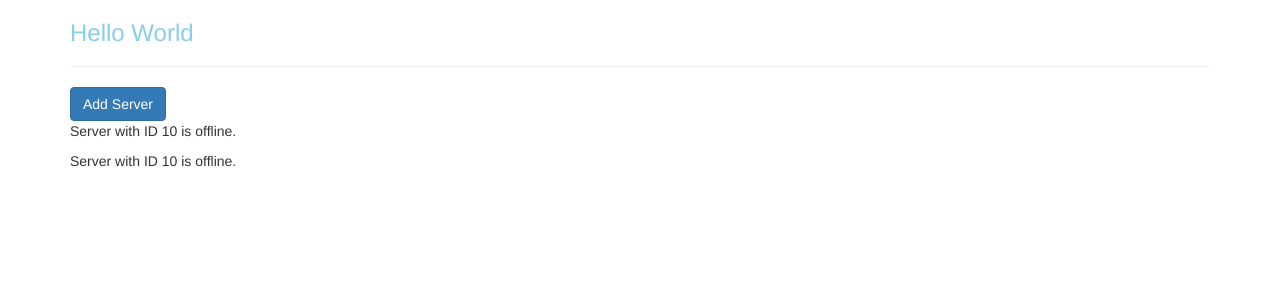
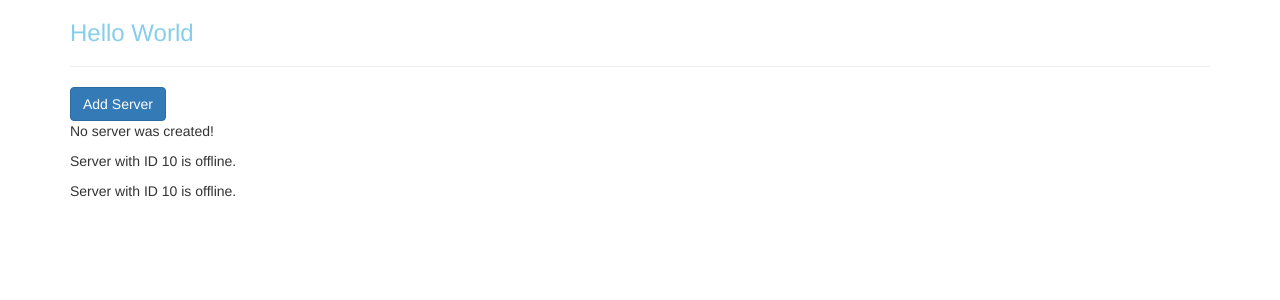
Before and after one commit to kyleheidelberger/angular-app, an Angular app: page / in a window 1280 px wide. Shown: the top 300 px of the page. Built offline with nearby package versions, Linux system fonts and the light colour scheme.

Commit message:
add event binding

```diff
--- a/src/app/servers/servers.component.html
+++ b/src/app/servers/servers.component.html
@@ -1,7 +1,7 @@
 <button
     class="btn btn-primary"
-    [disabled]="!allowNewServer">
-    Add Server
-</button>
+    [disabled]="!allowNewServer"
+    (click)="onCreateServer()">Add Server</button>
+<p>{{ serverCreationStatus }}</p>
 <app-server></app-server>
 <app-server></app-server>
--- a/src/app/servers/servers.component.ts
+++ b/src/app/servers/servers.component.ts
@@ -7,6 +7,7 @@ import { Component, OnInit } from '@angular/core';
 })
 export class ServersComponent implements OnInit {
   allowNewServer = false;
+  serverCreationStatus = 'No server was created!';
 
   constructor() {
     setTimeout(() => {
@@ -17,4 +18,7 @@ export class ServersComponent implements OnInit {
   ngOnInit() {
   }
 
+  onCreateServer() {
+    this.serverCreationStatus = 'Server was created!';
+  }
 }
```
